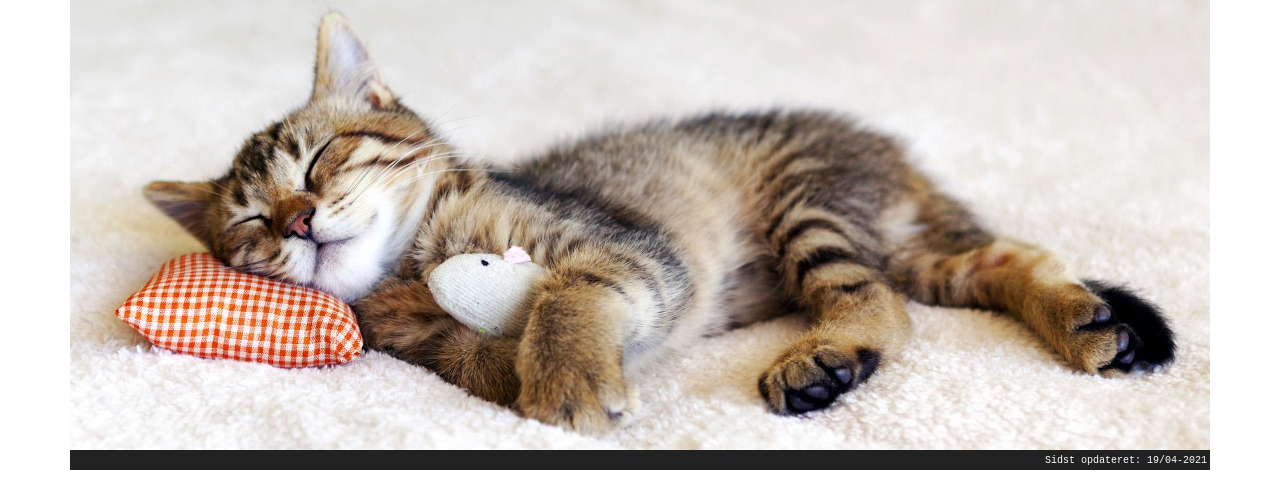
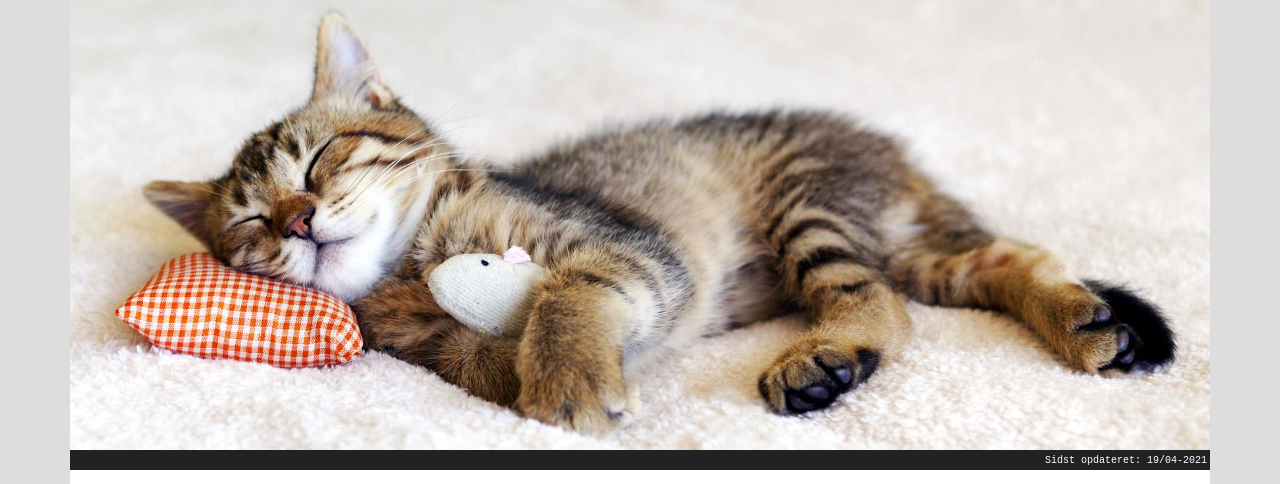
Before and after one commit to unixsheikh/kattemad.info, a plain HTML site: page index.html in a window 1280 px wide. Shown: the top 484 px of the page. Drawn offline with Linux system fonts and the light colour scheme.

Commit message:
Minor change to css

```diff
--- a/includes/css/stylesheet.css
+++ b/includes/css/stylesheet.css
@@ -11,11 +11,14 @@ html, body, header, nav, ul, li {
 html {
     font:16px monospace;
     display:flex;
+    background-color:#dddddd;
 }
 body {
     color:#000000;
     max-width:1140px;
-    margin:0 auto 100px auto;
+    margin:0 auto;
+    background-color:#ffffff;
+    padding-bottom:100px;
 }
 .bar {
     height:20px;
```
